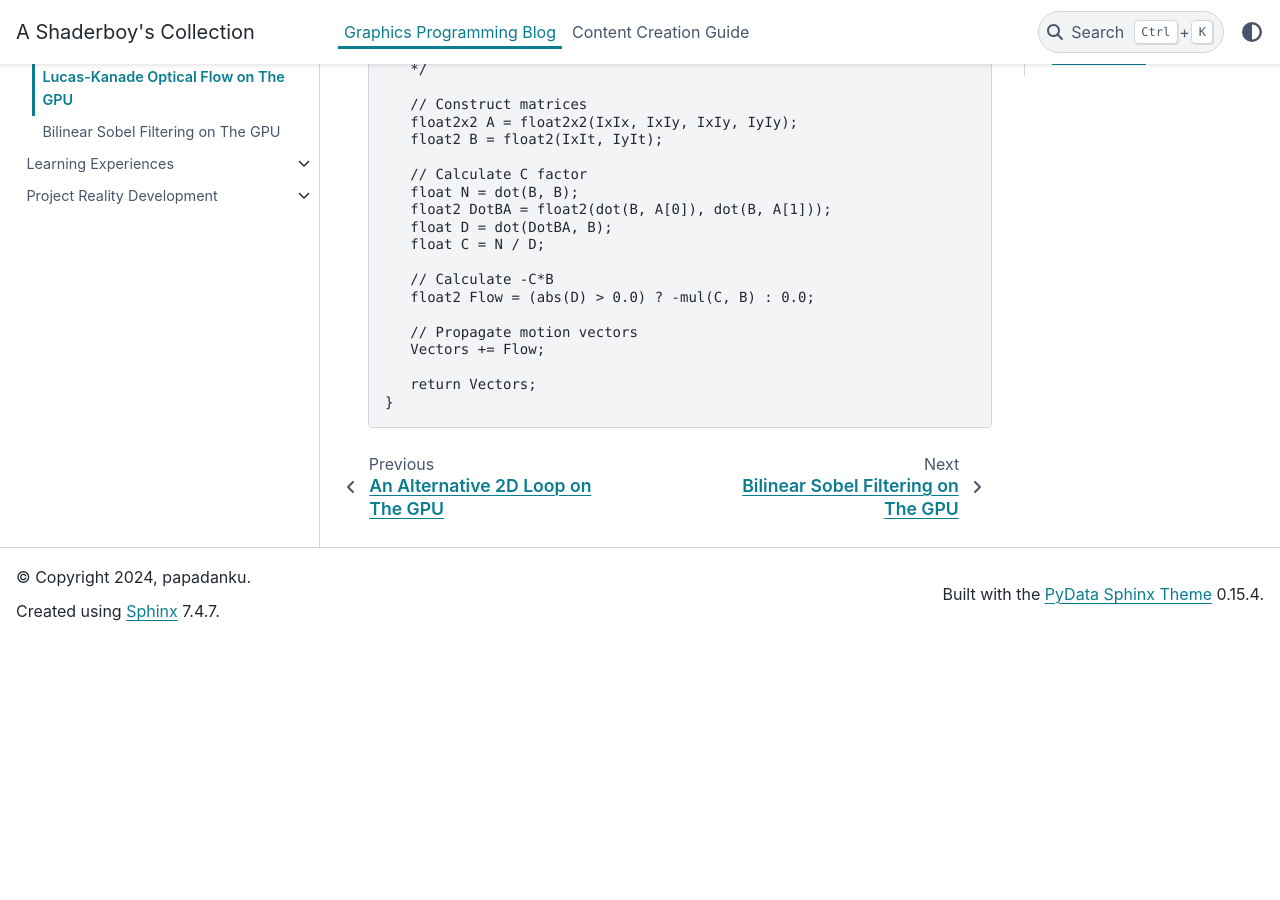
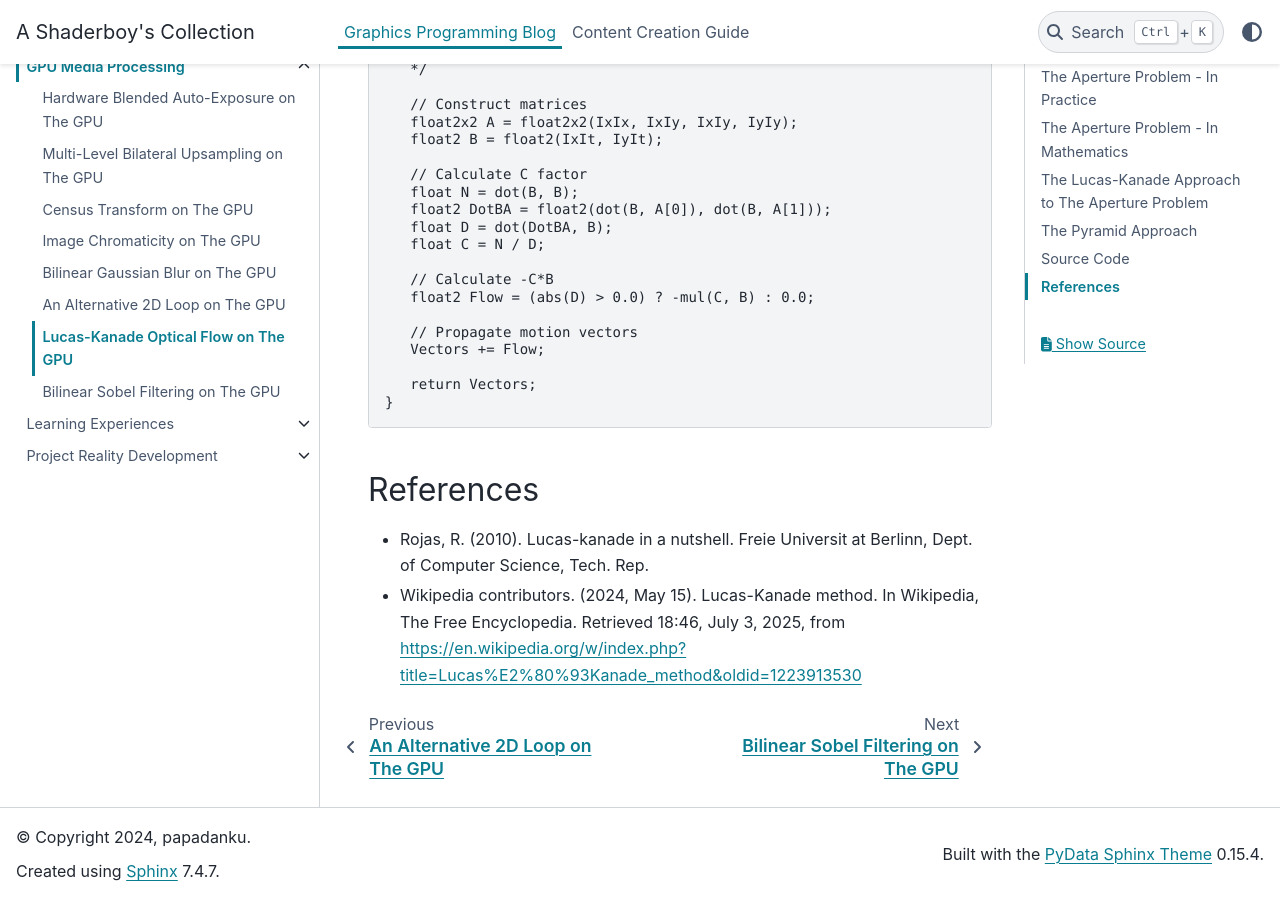
Before and after one commit to papadanku/papadanku.github.io, a Sphinx documentation site: the page built from doc/source/blog/gpu/opticalflow.rst, in a window 1280 px wide and 900 px high, scrolled down 8720 px. Built offline with Sphinx 7.4.7 and the PyData theme 0.15.4, drawn with Linux system fonts in a browser that asks for light colours; before the commit the page ends 9360 px from its top, so only the background shows below that.

Commit message:
Added references in Optical Flow page

```diff
--- a/doc/source/blog/gpu/autoexposure.rst
+++ b/doc/source/blog/gpu/autoexposure.rst
@@ -1,3 +1,4 @@
+
 Hardware Blended Auto-Exposure on The GPU
 =========================================
 
--- a/doc/source/blog/gpu/opticalflow.rst
+++ b/doc/source/blog/gpu/opticalflow.rst
@@ -349,3 +349,9 @@ Source Code
 
       return Vectors;
    }
+
+References
+----------
+
+- Rojas, R. (2010). Lucas-kanade in a nutshell. Freie Universit at Berlinn, Dept. of Computer Science, Tech. Rep.
+- Wikipedia contributors. (2024, May 15). Lucas-Kanade method. In Wikipedia, The Free Encyclopedia. Retrieved 18:46, July 3, 2025, from https://en.wikipedia.org/w/index.php?title=Lucas%E2%80%93Kanade_method&oldid=1223913530
--- a/doc/source/blog/learning/cpp.rst
+++ b/doc/source/blog/learning/cpp.rst
@@ -1,3 +1,4 @@
+
 GiraffeAcademy's C++ Examples
 =============================
 
```
